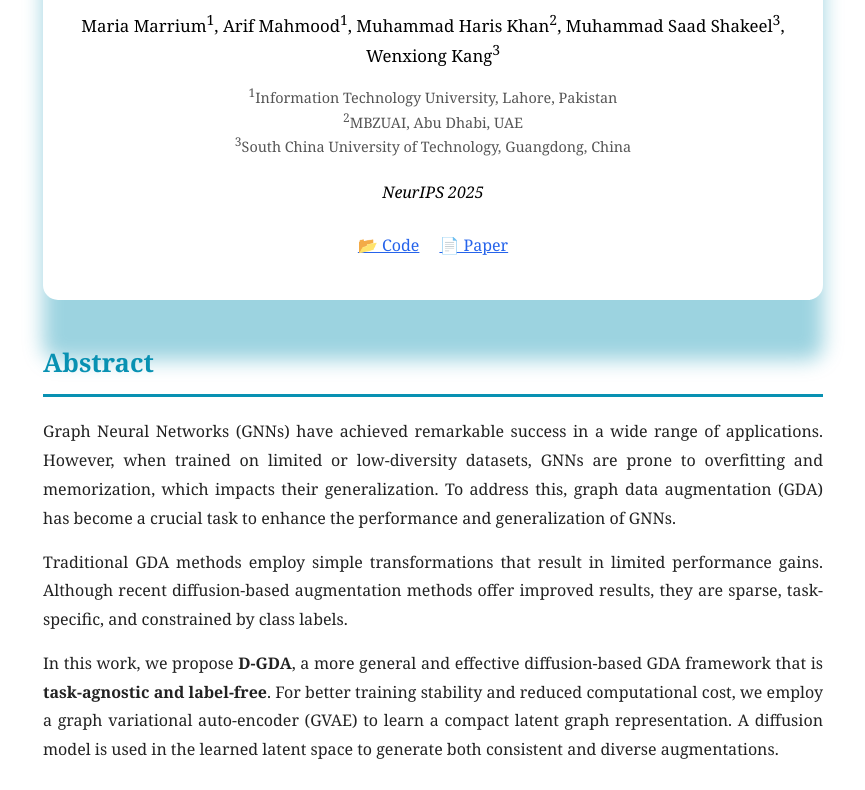
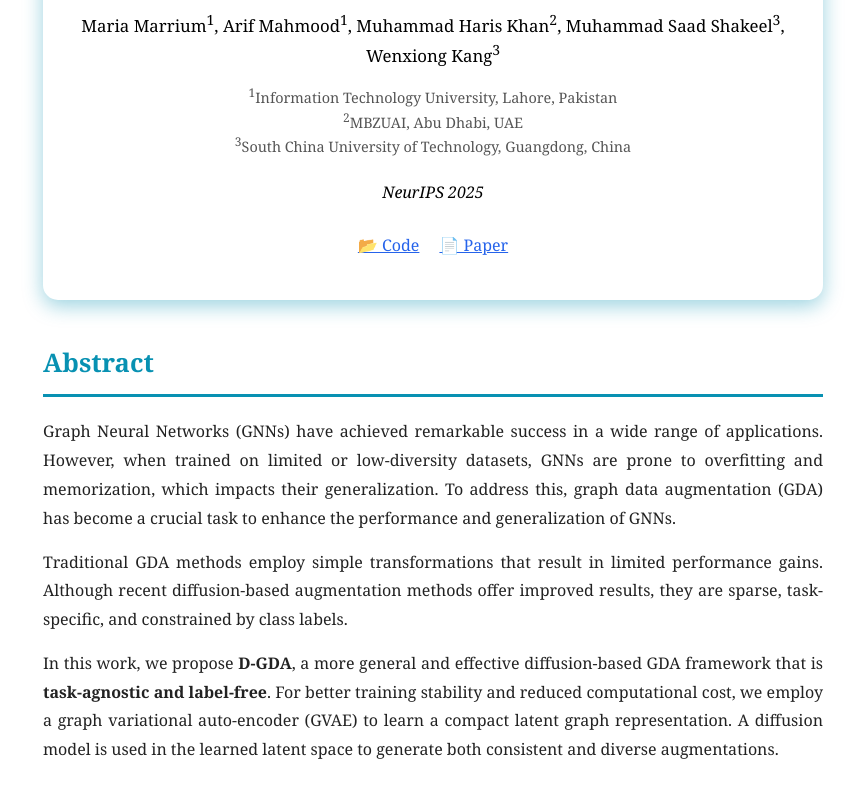
Before and after one commit to MariaMarrium/D-GDA, a plain HTML site: page www/index.html in a window 1280 px wide. Shown: the part 198-988 px from the top of the page, without its empty margins (207-1072 px from the left). Drawn offline with Linux system fonts and the light colour scheme.

Commit message:
Reduce box-shadow intensity in index.html

```diff
--- a/www/index.html
+++ b/www/index.html
@@ -33,7 +33,7 @@
             text-align: center;
             border-radius: 15px;
             margin-bottom: 40px;
-            box-shadow: 0 60px 20px rgba(8, 145, 178, 0.4);
+            box-shadow: 0 6px 20px rgba(8, 145, 178, 0.4);
         }
 
         h1 {
```
